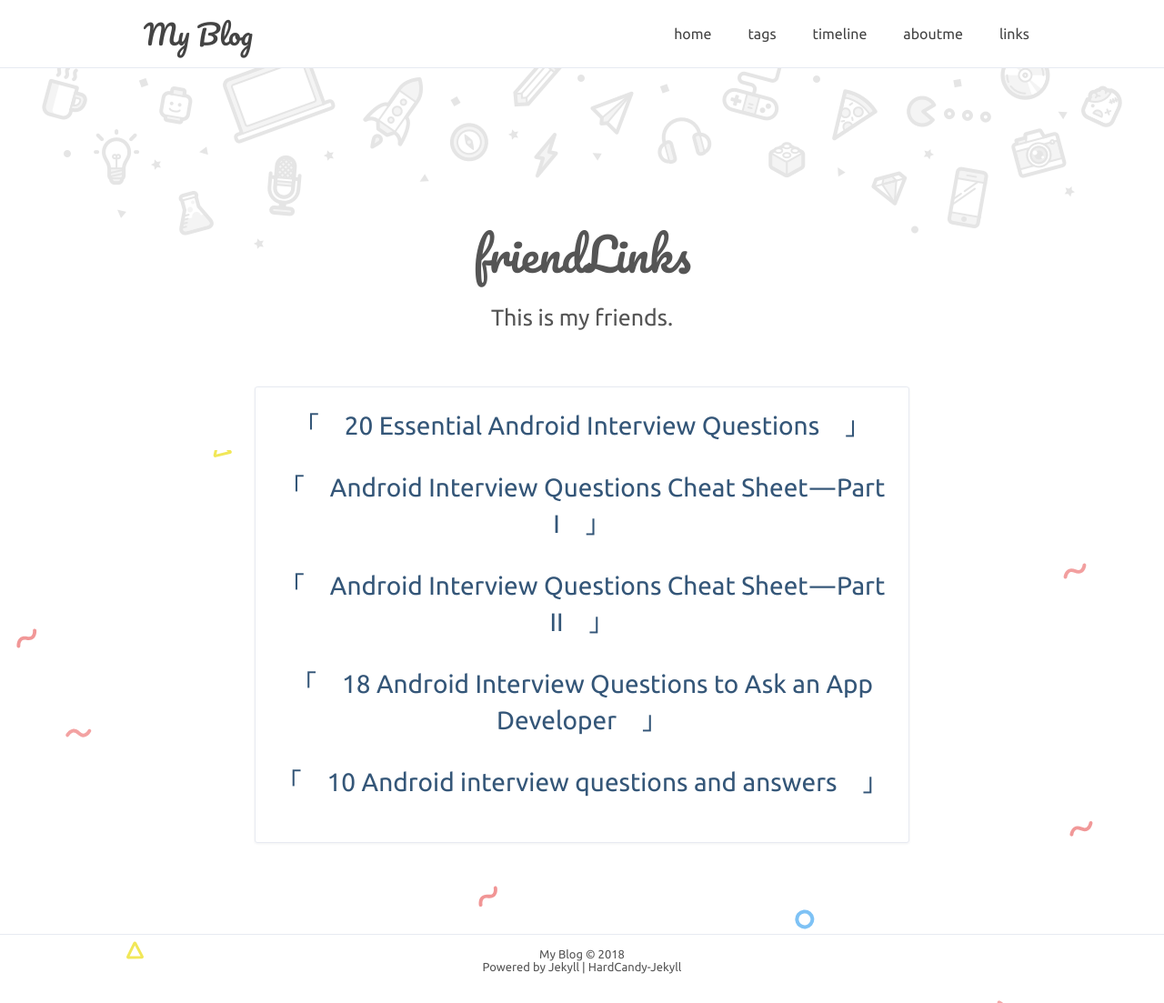
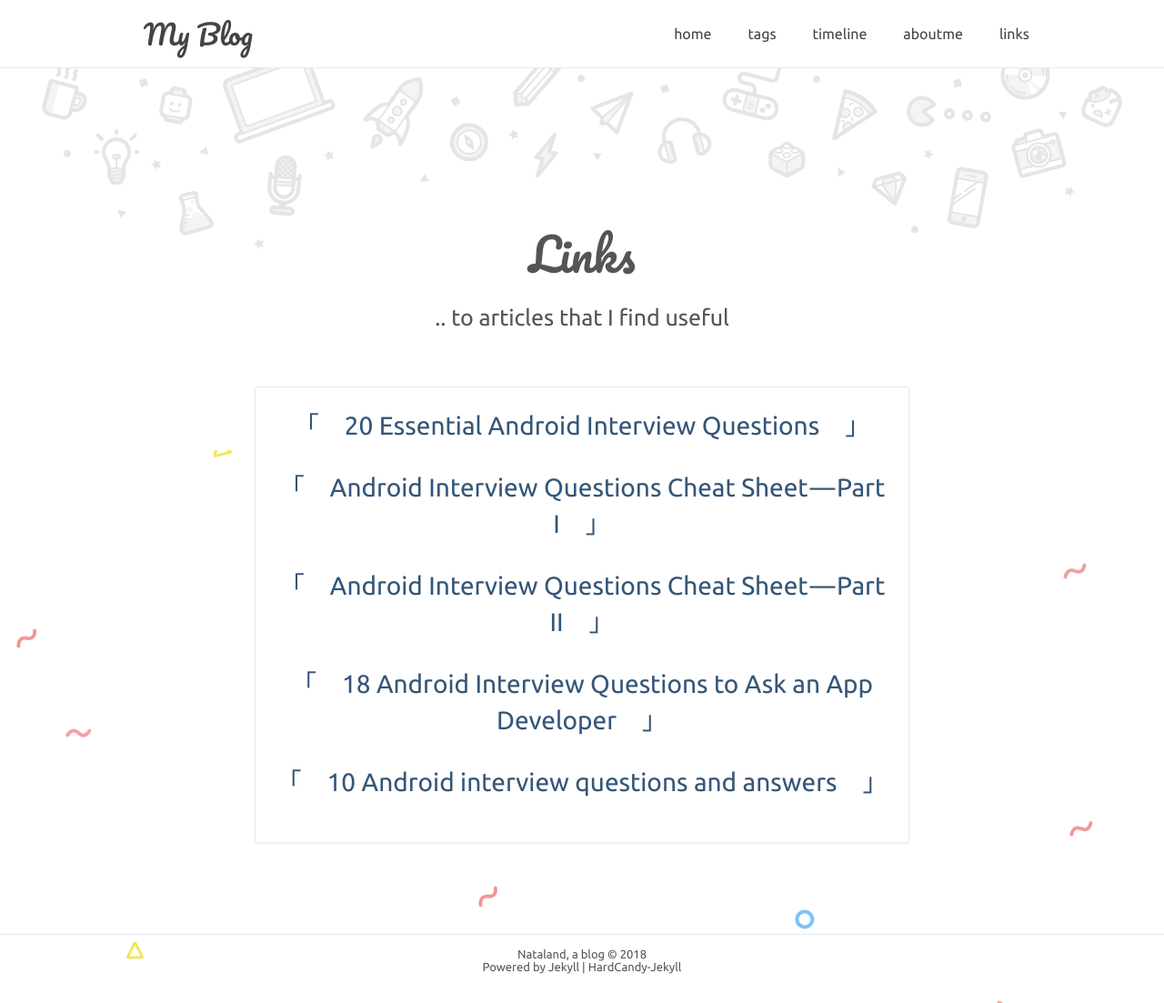
Before and after one commit to Nataland/nataland.github.io, a Jekyll site: the page built from links.html, in a window 1280 px wide. Shown: the whole page at 91% size. Built offline with Jekyll 4.4.1, drawn with Linux system fonts in a browser that asks for light colours; comment, search, counter and statistics services are not loaded.

Commit message:
tab name

```diff
--- a/_config.yml
+++ b/_config.yml
@@ -1,5 +1,5 @@
 # Site settings 配置站点
-title: 'My Blog'
+title: 'Nataland, a blog'
 description: 'See the world through rose-coloured glasses'
 keywords: 'blog, cs, computer science, bba, lecture notes'
 url: 'https://Nataland.github.io' # your host
--- a/about.html
+++ b/about.html
@@ -1,7 +1,7 @@
 ---
 layout: default
-title: aboutMe
-page-title: aboutMe
+title: About Me
+page-title: About Me
 home-title: Who am i
 description:
 ---
--- a/index.html
+++ b/index.html
@@ -1,6 +1,6 @@
 ---
 layout: default
-title: My Blog
+title: Nataland, a blog
 page-title: Nataland's Blog
 home-title: See the world through rose-coloured glasses
 description: Blog /bläɡ/, noun. A web log—an online journal, diary, or serial published by a person or group of people.
--- a/links.html
+++ b/links.html
@@ -1,8 +1,8 @@
 ---
 layout: default
-title: 友情链接
-page-title: friendLinks
-home-title: This is my friends.
+title: Links
+page-title: Links
+home-title: .. to articles that I find useful
 description:
 ---
 
--- a/tags.html
+++ b/tags.html
@@ -1,8 +1,8 @@
 ---
 layout: default
-title: 标签
-page-title: tags
-home-title: Let's pick something.
+title: Tags
+page-title: Tags
+home-title: Let's pick something
 description:
 ---
 
--- a/timeline.html
+++ b/timeline.html
@@ -1,8 +1,8 @@
 ---
 layout: default
-title: 时间线
-page-title: timeLine
-home-title: Sort by timeline.
+title: Timeline
+page-title: TimeLine
+home-title: Sort by timeline
 description:
 ---
 
```
